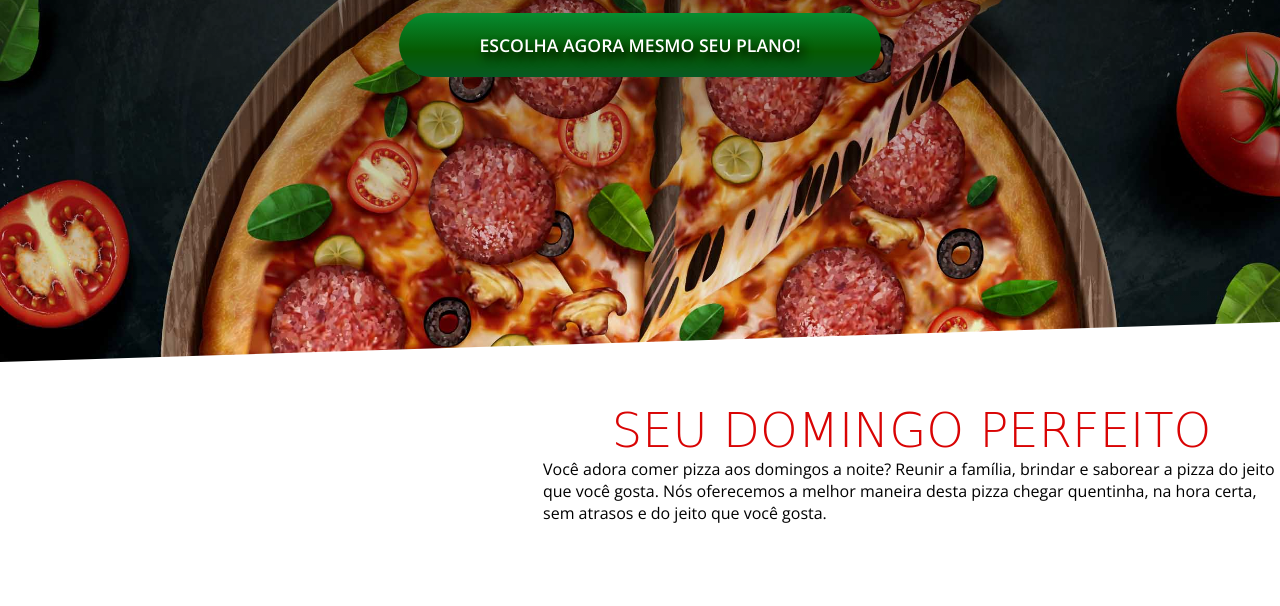
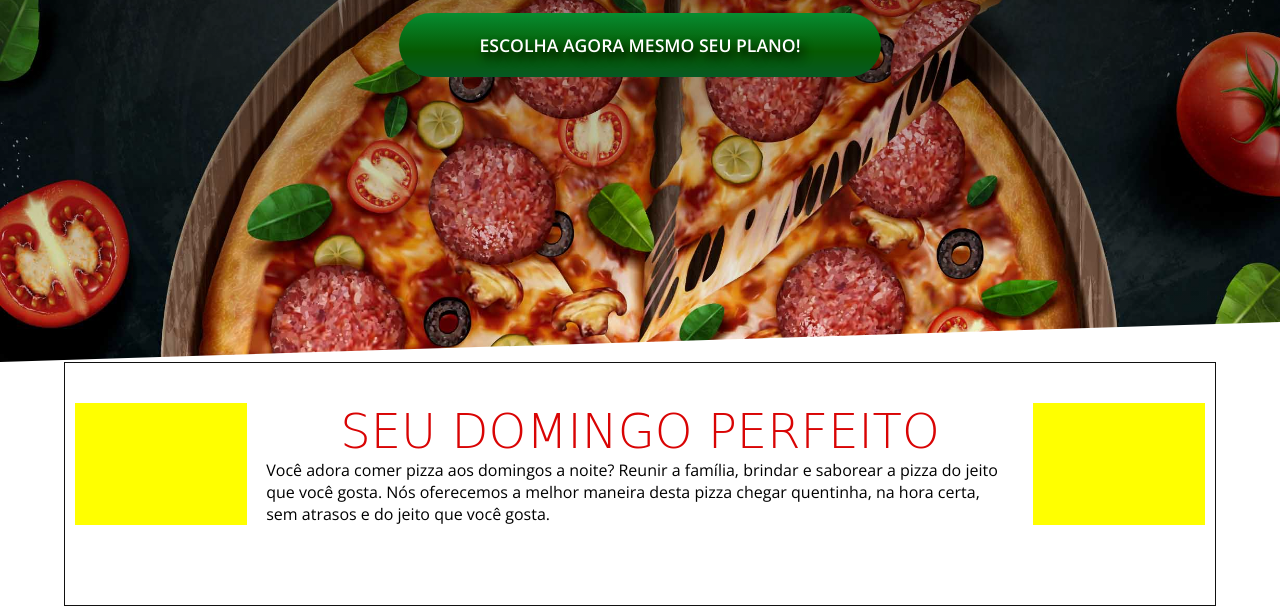
Before and after one commit to lulinux21/Pizzaria_Gomes, a plain HTML site: page index.html in a window 1280 px wide. Shown: the part 438-1044 px from the top of the page. Drawn offline with nearby package versions, Linux system fonts and the light colour scheme; a web font is replaced by a local one.

Commit message:
Alterando os estilos da seção domingo perfeito

```diff
--- a/_estilo/layout.css
+++ b/_estilo/layout.css
@@ -93,20 +93,20 @@ nav ion-icon#icone-user:hover {
 }
 /* Section Domingo Perfeito */
 section#domingo-perfeito {
-  width: 100%;
+  max-width: 90%;
+  margin: auto;
   padding: 40px 0 80px;
   display: flex;
+  justify-content: space-around;
   flex-flow: row;
+  border: 1px solid #111;
 }
-div#domingo-perfeito-esquerda {
-  width: 100%;
-  padding: 40px 0 80px;
-  display: flex;
-  flex-flow: row;
+div#domingo-perfeito-esquerda,
+div#domingo-perfeito-direita {
+  position: relative;
+  width: 15%;
+  background-color: yellow;
 }
-div#domingo-perfeito-esquerda {
-  width: 100%;
-  padding: 40px 0 80px;
-  display: flex;
-  flex-flow: row;
+div#domingo-perfeito-centro {
+  width: 65%;
 }
```
